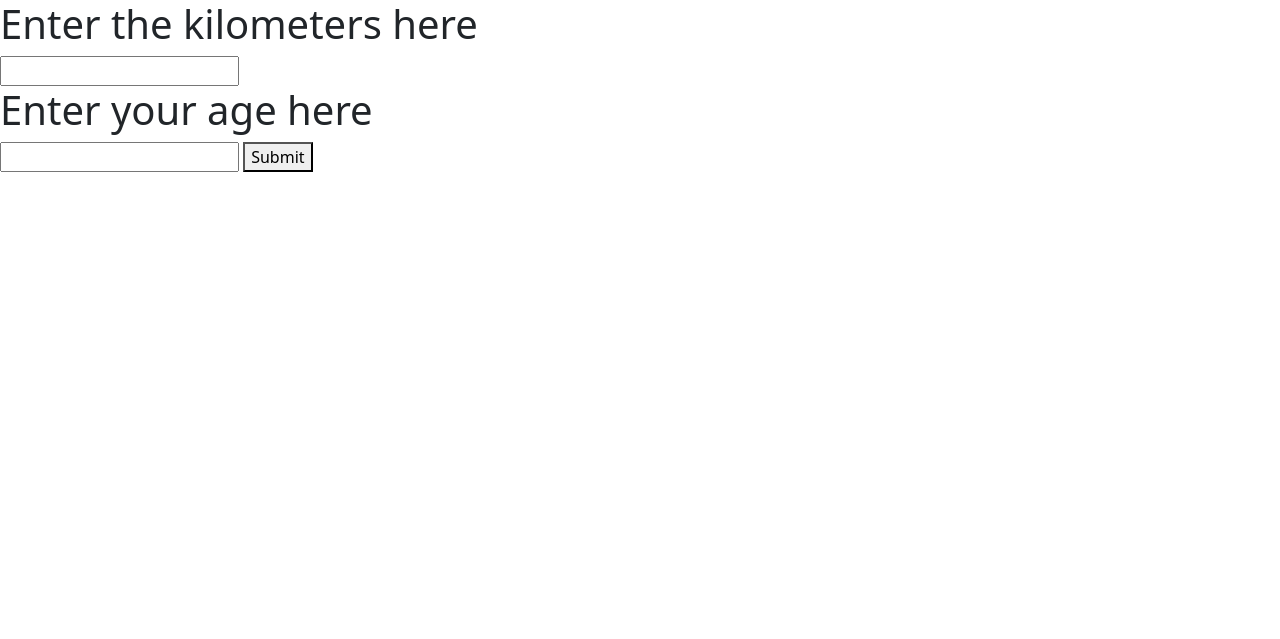
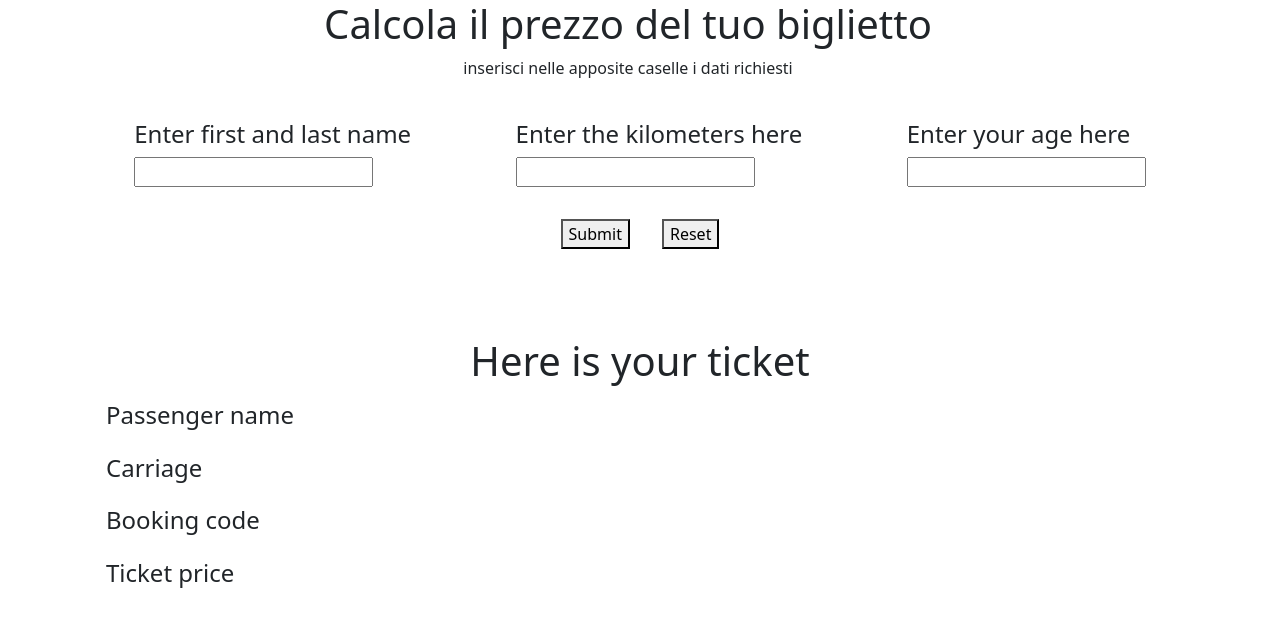
Before and after one commit to Rossiitaa/js-biglietto-treno-form, a plain HTML site: page index.html in a window 1280 px wide. Drawn offline with nearby package versions, Linux system fonts and the light colour scheme.

Commit message:
MILESTONE 2 without style

```diff
--- a/index.html
+++ b/index.html
@@ -9,11 +9,58 @@
     <link href="https://cdn.jsdelivr.net/npm/bootstrap@5.1.3/dist/css/bootstrap.min.css" rel="stylesheet" integrity="sha384-1BmE4kWBq78iYhFldvKuhfTAU6auU8tT94WrHftjDbrCEXSU1oBoqyl2QvZ6jIW3" crossorigin="anonymous">
     <link rel="stylesheet" href="./css/style.css">
 </head>
-<body>
-    <h1>Enter the kilometers here</h1>
-    <input type="text" id="input-km">
-    <h1>Enter your age here</h1>
-    <input type="text" id="input-age">
-    <button href="#" id="sending-button">Submit</button>
+<body class="container">
+    <header>
+        <div class="row col-12 text-center mb-4">
+            <h1>Calcola il prezzo del tuo biglietto</h1>
+            <p>inserisci nelle apposite caselle i dati richiesti</p>
+        </div>
+    </header>
+    <main class="">
+        <div class="row d-flex">
+            <div class="col-12 d-flex justify-content-around">
+                <div class="mb-3">
+                    <h4>Enter first and last name</h4>
+                    <input type="text" id="input-name-lastname">
+                </div>
+                <div class="mb-3">
+                    <h4>Enter the kilometers here</h4>
+                <input type="text" id="input-km">
+                </div>
+                <div class="mb-3">
+                    <h4>Enter your age here</h1>
+                    <input type="text" id="input-age">
+                </div>
+            </div>
+            <div class="d-flex justify-content-center">
+                <button href="#" class="m-3" id="sending-button">Submit</button>
+                <button href="#" class="m-3" id="reset-button">Reset</button>
+            </div>
+        </div>
+
+        <div class="row p-4">
+            <h1 class="text-center mt-5 mb-3">Here is your ticket</h1>
+            <div class="row d-flex">
+                <div class="mb-3 col-12">
+                    <h4>Passenger name</h4>
+                    <span id="ticket-name"></span>
+                </div>
+                <div class="mb-3 col-12">
+                    <h4>Carriage</h4>
+                    <span id="user-carriage"></span>
+                </div>
+                <div class="mb-3 col-12">
+                    <h4>Booking code</h1>
+                    <span id="user-code"></span>
+                </div>
+                <div class="mb-3 col-12">
+                    <h4>Ticket price</h1>
+                    <span id="price-ticket"></span>
+                </div>
+        </div>
+    </main>
+
+
+
 </body>
 </html>
--- a/js/main.js
+++ b/js/main.js
@@ -1,7 +1,5 @@
 /* richiesta dati per calcolo biglietto */
-// variabile per dare l'input al bottone
-const button = document.querySelector('#sending-button');
-button.addEventListener('click', function () {
+const priceKm = 0.26;
 
 // variabile per chiedere i chilometri che vuole percorrere
 const userKm = document.querySelector('#input-km').value;
@@ -9,26 +7,44 @@ const userKm = document.querySelector('#input-km').value;
 // variabile per chiedere l'età dell'utente, così da capire se possibile applicare lo sconto
 const userAge = document.querySelector('#input-age').value;
 
+// variabile per chiedere il nome e cognome all'utente
+const userDates = document.querySelector('#input-name-lastname').value;
+
+// variabile per dare l'input al bottone submiy
+const submit = document.querySelector('#sending-button');
 
 /* eseguiamo i calcoli per il costo biglietto */
-const priceKm = 0.26;
-let NotDiscountedPrice = userKm * priceKm;
+submit.addEventListener('click',function () {
+    const userDates = document.querySelector('#input-name-lastname').value;
+    const userKm = document.querySelector('#input-km').value;
+    const userAge = document.querySelector('#input-age').value;
+    let NotDiscountedPrice = userKm * priceKm;
 
 // controllo che i dati inseriti siano corretti
-if ((isNaN(userKm) == true)  || (isNaN(userAge) == true) ||  (userKm < 0) || (userAge < 0)) {
-    console.log('Error, number not accepted, reload the page');
+if ((userKm < 0) || (userAge <= 0)) {
+    alert ('Error, number not accepted, reload the page');
     // inserisco gli sconti in base all'età
     } else {
+        document.querySelector('#ticket-name').innerHTML = userDates;
+        document.querySelector('#user-carriage').innerHTML = (Math.floor(Math.random()*10000)+1);
+        document.querySelector('#user-code').innerHTML = (Math.floor(Math.random()*100)+1);
         if (userAge < 18) {
         let DiscountedPrice = NotDiscountedPrice - NotDiscountedPrice * 15 / 100;
-        console.log('The price of your ticket is ' + NotDiscountedPrice.toFixed(2),
-        'but because you are a minor you received a discount, the price of the discounted ticket is ' + DiscountedPrice.toFixed(2));
+        document.querySelector('#price-ticket').innerHTML = 'Because you are a minor you received a discount, the price of the discounted ticket is ' + DiscountedPrice.toFixed(2);
     } else if (userAge >= 65) {
         let DiscountedPrice = NotDiscountedPrice - NotDiscountedPrice * 35 / 100;
-        console.log('The price of your ticket is ' + NotDiscountedPrice.toFixed(2),
-        'but since you are over 65 years old you received a discount, the price of the discounted ticket is ' + DiscountedPrice.toFixed(2));
+        document.querySelector('#price-ticket').innerHTML = 'Since you are over 65 years old you received a discount, the price of the discounted ticket is ' + DiscountedPrice.toFixed(2);
     } else {
-        console.log('The price of your ticket is ' +NotDiscountedPrice.toFixed(2));
+        document.querySelector('#price-ticket').innerHTML = 'The price of your ticket is ' + NotDiscountedPrice.toFixed(2);
     }
     }
 })
+
+// variabile per dare l'input al bottone reset
+const reset = document.querySelector('#reset-button');
+reset.addEventListener(`click`,
+function(){
+    document.querySelector(`#input-name-lastname`).value = ``;
+    document.querySelector(`#input-km`).value = ``;
+    document.querySelector('#input-age').value = ``;
+})
```
